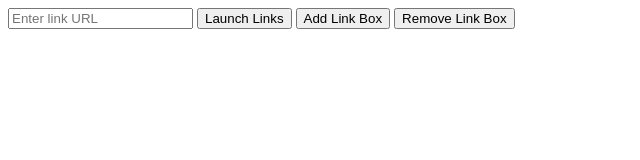
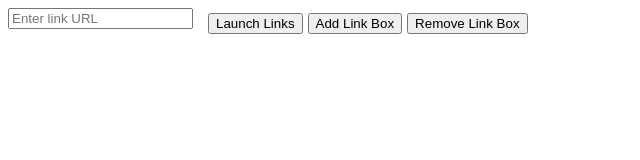
Before and after one commit to S-PScripts/link-launcher, a plain HTML site: page index.html in a window 1280 px wide. Shown: the whole page, without its empty margins (0-640 px from the left). Drawn offline with Linux system fonts and the light colour scheme.

Commit message:
Update index.html

```diff
--- a/index.html
+++ b/index.html
@@ -2,11 +2,33 @@
 <html>
 <head>
   <title>Link Launcher</title>
+  <style>
+    .container {
+      display: flex;
+      align-items: center; /* Center vertically */
+    }
+
+    .linkInput {
+      display: block;
+      margin-bottom: 10px; /* Distance between inputs */
+    }
+
+    .buttonGroup {
+      display: flex;
+      margin-left: 10px; /* Space between the first input and the buttons */
+    }
+
+    button {
+      margin-left: 5px; /* Space between buttons */
+    }
+  </style>
   <script>
     function launchLinks() {
       var inputs = document.getElementsByClassName('linkInput');
       for (var i = 0; i < inputs.length; i++) {
-        window.open(inputs[i].value, '_blank');
+        if (inputs[i].value) { // Check if the input value is not empty
+          window.open(inputs[i].value, '_blank');
+        }
       }
     }
 
@@ -27,9 +49,13 @@
   </script>
 </head>
 <body>
-  <input type="text" class="linkInput" placeholder="Enter link URL">
-  <button onclick="launchLinks()">Launch Links</button>
-  <button onclick="addBox()">Add Link Box</button>
-  <button onclick="removeBox()">Remove Link Box</button>
+  <div class="container">
+    <input type="text" class="linkInput" placeholder="Enter link URL">
+    <div class="buttonGroup">
+      <button onclick="launchLinks()">Launch Links</button>
+      <button onclick="addBox()">Add Link Box</button>
+      <button onclick="removeBox()">Remove Link Box</button>
+    </div>
+  </div>
 </body>
 </html>
```
